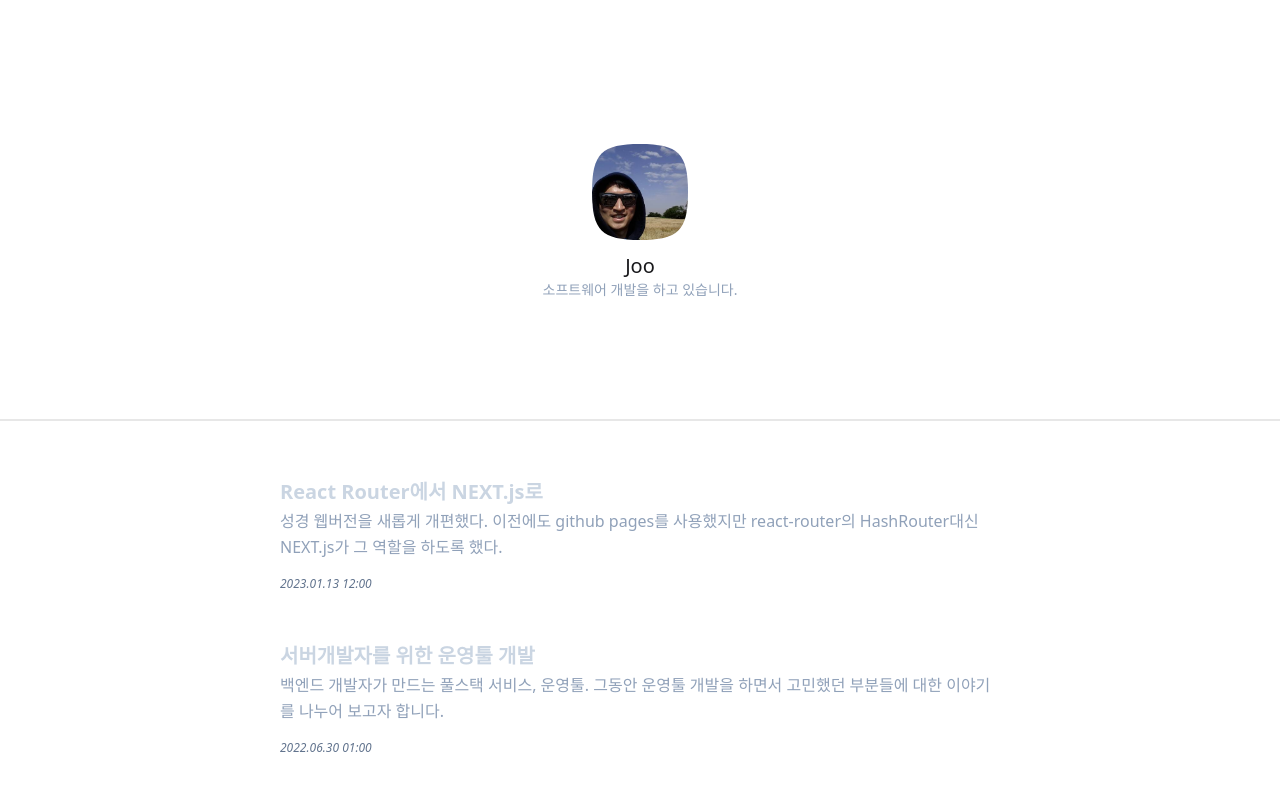
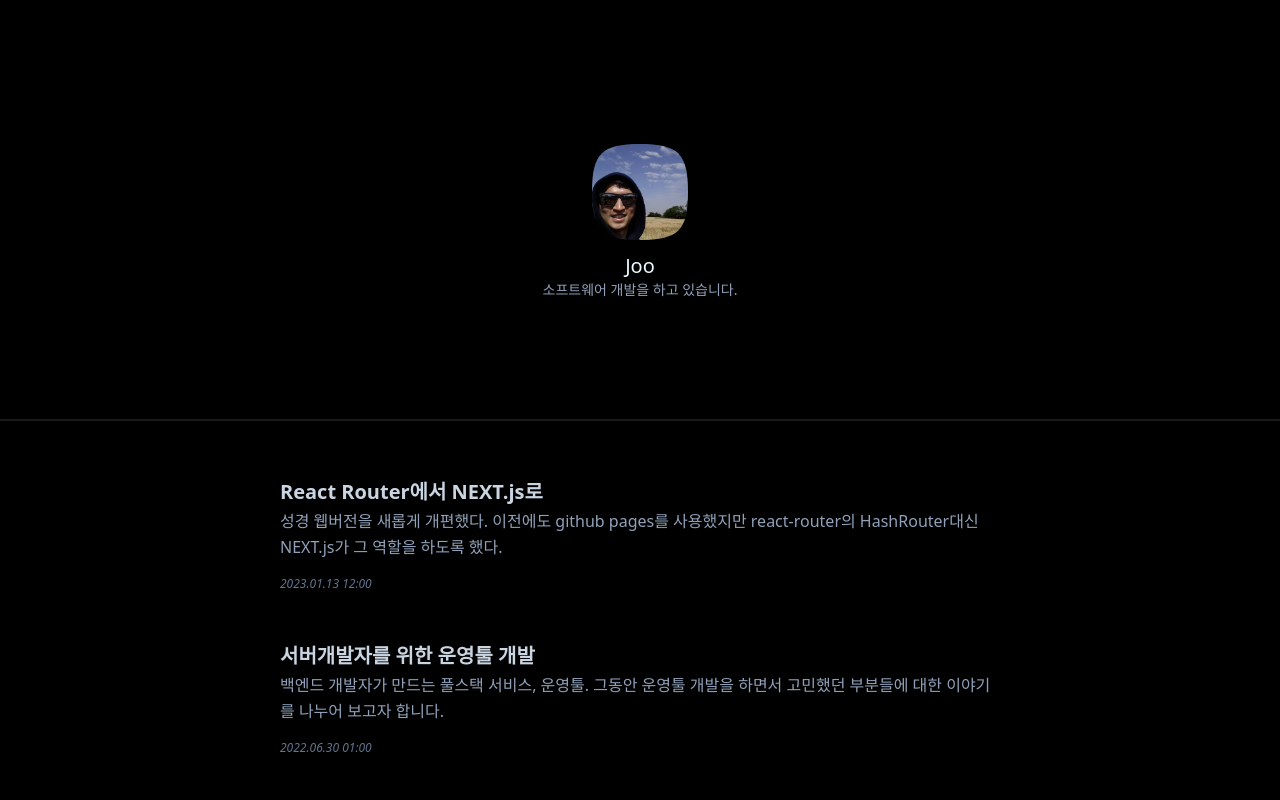
Before and after one commit to joostory/joostory.github.io, a Next.js app: page / in a window 1280 px wide. Shown: the top 800 px of the page. Built offline with nearby package versions, Linux system fonts and the light colour scheme.

Commit message:
daisyui custom

```diff
--- a/styles/index.css
+++ b/styles/index.css
@@ -1,11 +1,11 @@
 @import 'tailwindcss';
 @plugin "daisyui";
-@plugin "@tailwindcss/typography";
-
-
-@theme {
+@plugin "daisyui/theme" {
+  name: "dark";
+  default: true;
   --root-bg: oklch(0 0 0);
 }
+@plugin "@tailwindcss/typography";
 
 .max-w-prose, .prose {
   max-width: 720px;
```
Also changed, not shown: 1 other file (tests, documents, lock files or other folders).
